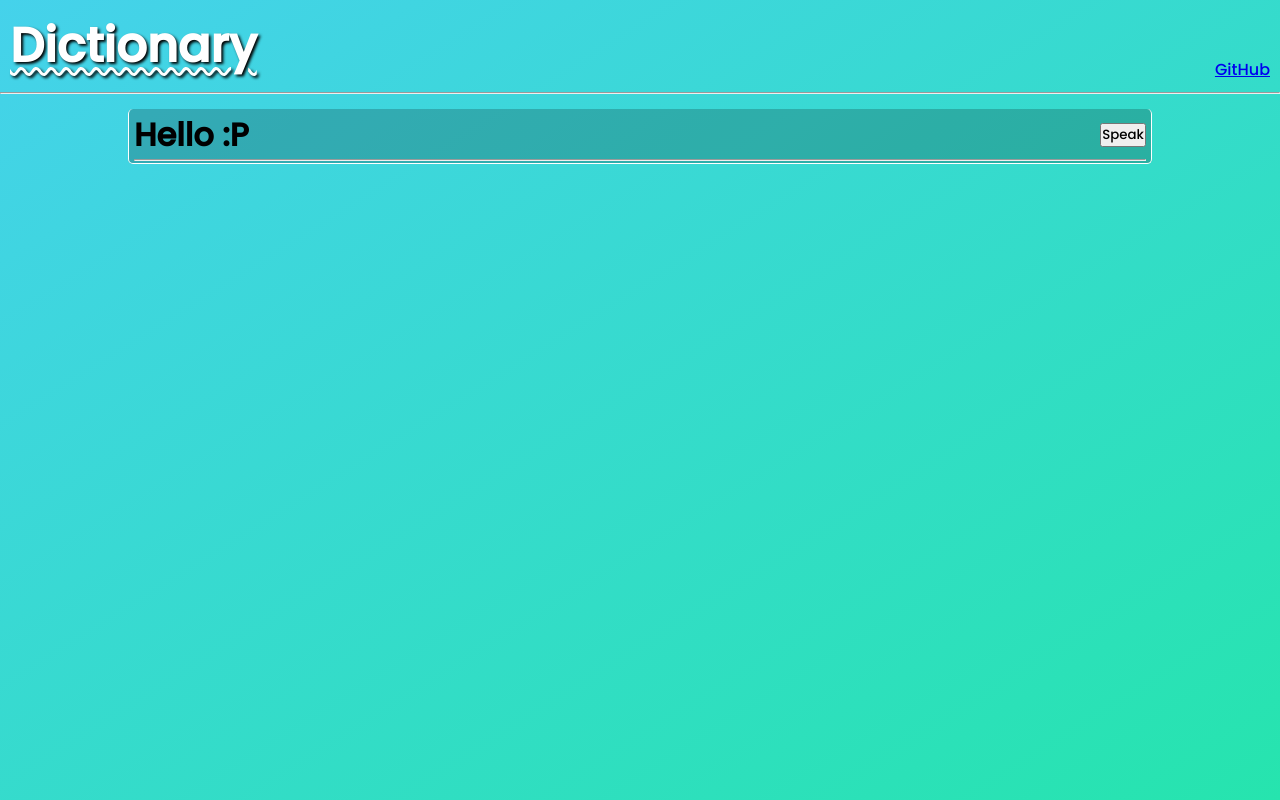
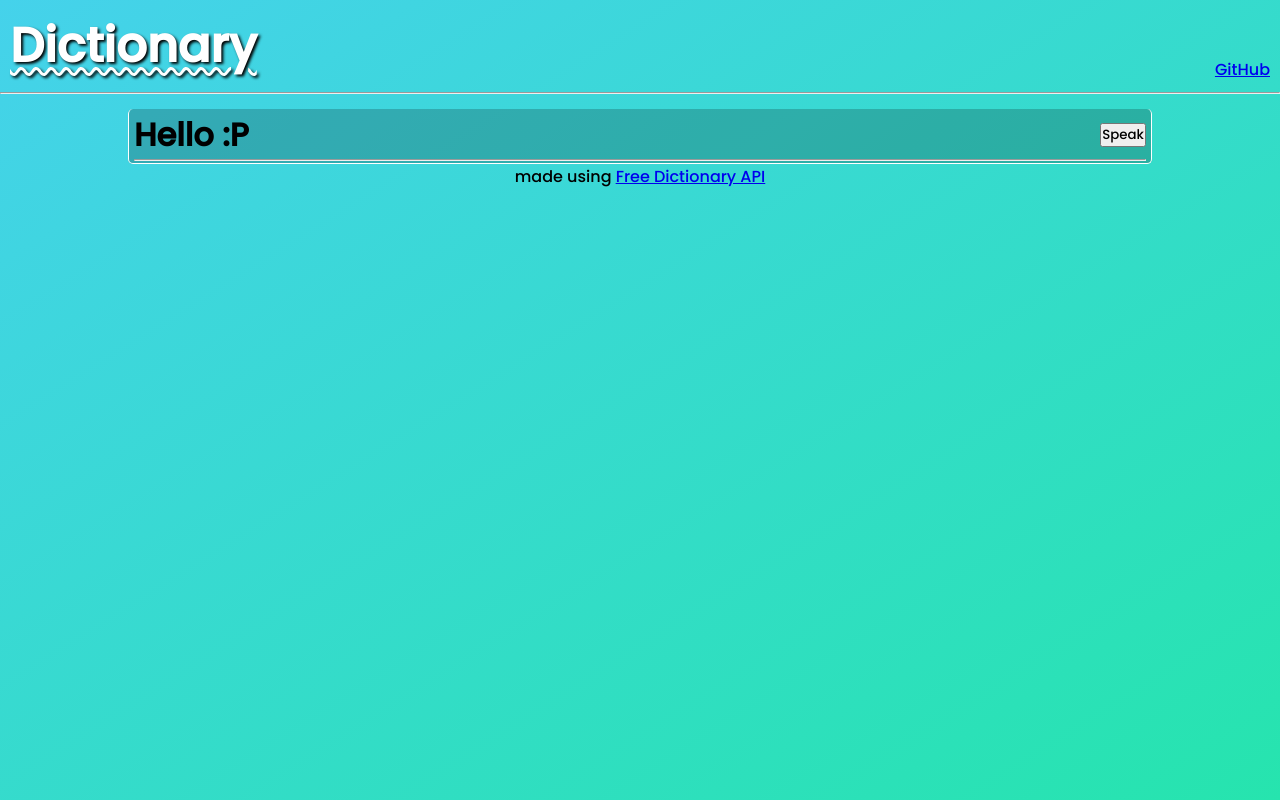
Before and after one commit to fluex4/Dictionary-Js, a plain HTML site: page test.html in a window 1280 px wide. Drawn offline with Linux system fonts and the light colour scheme.

Commit message:
fixed body styling

```diff
--- a/style.css
+++ b/style.css
@@ -72,3 +72,8 @@ p{
     font-weight: 550;
     word-break: break-all;
 }
+.footer{
+    height: 50px;
+    width: 100%;
+    text-align: center;
+}
--- a/test.html
+++ b/test.html
@@ -23,7 +23,9 @@
             <div id="content"></div>
         </div>
     </div>
-
+    <div class="footer">
+        made using <a href="https://dictionaryapi.dev/">Free Dictionary API</a>
+    </div>
     <script src="app.js"></script>
 </body>
 </html>
```
